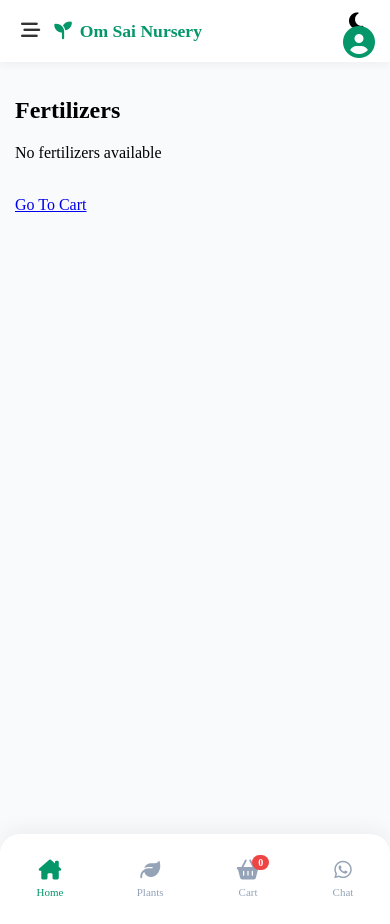
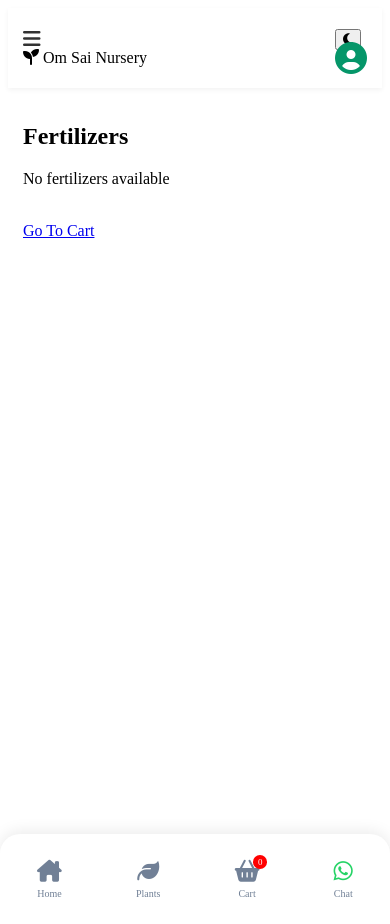
Before and after one commit to adityawalke97-prog/Om-Sai-Nursery-, a Flask app: page /fertilizers in a window 390 px wide. Run offline with Flask 3, Linux system fonts and the light colour scheme; data that the repository does not hold is empty.

Commit message:
Update Home.html

```diff
--- a/templates/Home.html
+++ b/templates/Home.html
@@ -2,7 +2,7 @@
 <html lang="en">
 <head>
     <meta charset="UTF-8">
-    <meta name="viewport" content="width=device-width, initial-scale=1.0, maximum-scale=1.0, user-scalable=no">
+    <meta name="viewport" content="width=device-width, initial-scale=1.0">
     <title>{% block title %}Om Sai Nursery{% endblock %}</title>
 
     <link href="https://fonts.googleapis.com/css2?family=Poppins:wght@300;400;600&display=swap" rel="stylesheet">
@@ -10,146 +10,177 @@
     <link rel="stylesheet" href="{{ url_for('static', filename='style.css') }}">
 
     <style>
-        /* --- DESKTOP DESIGN (Waisa hi jaisa aapko chahiye) --- */
-        @media (min-width: 769px) {
-            .mobile-only { display: none !important; }
-            .sidebar { position: static; display: block; }
-        }
+        /* --- MOBILE ONLY ADVANCED OVERRIDES --- */
+        @media screen and (max-width: 768px) {
+            /* Background Animation Hide on Mobile */
+            .area, .circles { display: none !important; }
 
-        /* --- MOBILE ADVANCED UI (Bakwaas hatane ke liye) --- */
-        @media (max-width: 768px) {
-            body { background: #f8fafc; margin: 0; padding: 0; }
+            /* Top Nav Fix */
+            .top-nav {
+                display: flex !important;
+                position: sticky !important;
+                top: 0;
+                background: white !important;
+                z-index: 1000;
+                padding: 10px 15px !important;
+                justify-content: space-between !important;
+                align-items: center !important;
+                height: 60px !important;
+                box-shadow: 0 2px 5px rgba(0,0,0,0.05);
+            }
 
-            /* Background animation hide on mobile for speed */
-            .area { display: none; }
-
-            /* Top Header Fix */
-            .top-nav {
-                display: flex;
-                justify-content: space-between;
-                align-items: center;
-                padding: 10px 15px;
-                background: #ffffff;
-                box-shadow: 0 2px 10px rgba(0,0,0,0.05);
-                position: sticky;
-                top: 0;
-                z-index: 1000;
-            }
-            .desktop-search, .weather-widget, .lang-switch { display: none !important; }
-
-            .logo { font-size: 1.1rem; font-weight: 600; color: #059669; display: flex; align-items: center; gap: 8px; }
-
-            /* Profile Container Fix */
-            .profile-container { position: relative; }
-            .profile-box {
-                position: absolute;
-                top: 50px;
-                right: 0;
-                background: white;
-                width: 200px;
-                border-radius: 12px;
-                box-shadow: 0 10px 25px rgba(0,0,0,0.1);
-                padding: 15px;
-                display: none;
-                z-index: 2000;
-            }
-            .profile-box.active { display: block; }
-
-            /* Sidebar Drawer Fix */
+            /* Sidebar Drawer Logic */
             .sidebar {
                 position: fixed !important;
                 left: -100% !important;
                 top: 0;
-                width: 280px;
-                height: 100vh;
+                width: 280px !important;
+                height: 100vh !important;
                 background: white !important;
-                z-index: 3000;
-                transition: 0.4s cubic-bezier(0.4, 0, 0.2, 1);
-                box-shadow: 10px 0 30px rgba(0,0,0,0.1);
-                padding-top: 20px;
+                z-index: 9999 !important;
+                transition: 0.3s ease-in-out !important;
+                box-shadow: 5px 0 15px rgba(0,0,0,0.1);
+                display: block !important;
             }
             .sidebar.active { left: 0 !important; }
 
-            /* Bottom App Navigation (Super Modern) */
+            /* Mobile Menu Toggle Button */
+            .mob-menu-btn { display: block !important; cursor: pointer; font-size: 20px; color: #333; }
+
+            /* Desktop Elements Hide */
+            .search-bar, .weather-widget, .lang-switch, .floating-cart { display: none !important; }
+
+            /* Main Content Adjust */
+            .main-wrapper { display: block !important; }
+            .content-area { padding: 15px !important; padding-bottom: 100px !important; }
+
+            /* Advanced Bottom App Bar */
             .mobile-bottom-nav {
+                display: flex !important;
                 position: fixed;
                 bottom: 0;
                 left: 0;
-                right: 0;
+                width: 100%;
+                background: white;
                 height: 70px;
-                background: white;
-                display: flex;
+                box-shadow: 0 -3px 15px rgba(0,0,0,0.08);
                 justify-content: space-around;
                 align-items: center;
-                box-shadow: 0 -5px 20px rgba(0,0,0,0.05);
-                border-radius: 20px 20px 0 0;
                 z-index: 1000;
+                border-top-left-radius: 20px;
+                border-top-right-radius: 20px;
             }
             .nav-item {
                 text-decoration: none;
-                color: #94a3b8;
-                font-size: 11px;
+                color: #718096;
+                font-size: 10px;
                 display: flex;
                 flex-direction: column;
                 align-items: center;
                 gap: 4px;
-                transition: 0.3s;
             }
-            .nav-item i { font-size: 20px; }
-            .nav-item.active { color: #059669; }
+            .nav-item.active { color: #059669; font-weight: 600; }
+            .nav-item i { font-size: 22px; }
 
-            .content-area { padding: 15px; padding-bottom: 90px; min-height: 80vh; }
+            /* Sidebar Links Fix */
+            .sidebar ul { padding: 20px; list-style: none; }
+            .sidebar li { margin-bottom: 8px; }
+            .sidebar a {
+                padding: 12px 15px;
+                display: flex;
+                align-items: center;
+                gap: 12px;
+                text-decoration: none;
+                color: #333;
+                border-radius: 10px;
+            }
+            .sidebar a.active { background: #ecfdf5; color: #059669; }
 
             .overlay {
+                display: none;
                 position: fixed;
                 inset: 0;
-                background: rgba(0,0,0,0.4);
-                backdrop-filter: blur(3px);
-                display: none;
-                z-index: 2500;
+                background: rgba(0,0,0,0.5);
+                z-index: 9998;
+                backdrop-filter: blur(2px);
             }
             .overlay.active { display: block; }
         }
 
-        /* Common Utility */
-        .cart-badge {
+        /* Desktop specific reset */
+        @media screen and (min-width: 769px) {
+            .mobile-bottom-nav, .mob-menu-btn, .overlay { display: none !important; }
+        }
+
+        /* Profile Box */
+        .profile-box {
+            display: none;
             position: absolute;
-            top: -5px;
-            right: -10px;
-            background: #ef4444;
-            color: white;
-            font-size: 10px;
-            padding: 2px 6px;
-            border-radius: 50px;
-            font-weight: bold;
+            right: 0;
+            top: 55px;
+            background: white;
+            min-width: 180px;
+            padding: 15px;
+            border-radius: 12px;
+            box-shadow: 0 10px 25px rgba(0,0,0,0.1);
+            z-index: 1001;
         }
+        .profile-box.show { display: block; }
+        .dark-mode .profile-box { background: #1a1a1a; color: white; border: 1px solid #333; }
     </style>
 </head>
-<body class="{% if request.path == '/home' %}home-page{% endif %}">
+<body>
+    <div class="overlay" id="overlay" onclick="toggleSidebar()"></div>
 
-    <div class="overlay" id="overlay" onclick="toggleSidebar()"></div>
+    <div class="area">
+        <ul class="circles">
+            <li><i class="fa-solid fa-leaf"></i></li>
+            <li><i class="fa-solid fa-seedling"></i></li>
+            <li><i class="fa-solid fa-tree"></i></li>
+            <li><i class="fa-solid fa-spa"></i></li>
+            <li><i class="fa-solid fa-leaf"></i></li>
+            <li><i class="fa-solid fa-seedling"></i></li>
+            <li><i class="fa-solid fa-tree"></i></li>
+            <li><i class="fa-solid fa-spa"></i></li>
+            <li><i class="fa-solid fa-leaf"></i></li>
+            <li><i class="fa-solid fa-seedling"></i></li>
+        </ul>
+    </div>
 
     <nav class="top-nav">
         <div class="logo">
-            <button onclick="toggleSidebar()" class="mobile-only" style="background:none; border:none; color:#333; font-size: 1.2rem; cursor:pointer;">
-                <i class="fa-solid fa-bars-staggered"></i>
-            </button>
-            <i class="fa-solid fa-seedling"></i>
-            <span>Om Sai Nursery</span>
+            <i class="fa-solid fa-bars mob-menu-btn" onclick="toggleSidebar()" style="display:none;"></i>
+            <i class="fa-solid fa-seedling"></i> Om Sai Nursery
+        </div>
+
+        <div class="search-bar">
+            <form action="{{ url_for('search') }}" method="GET" style="width: 100%; display: flex;">
+                <input type="text" name="q" placeholder="Search plants, seeds...">
+                <button type="submit"><i class="fa-solid fa-magnifying-glass"></i></button>
+            </form>
         </div>
 
         <div class="user-actions">
-            <button class="theme-toggle" onclick="toggleDarkMode()" style="background:none; border:none; font-size: 1.2rem; cursor:pointer;">
+            <div class="weather-widget">
+                <i class="fa-solid fa-cloud-sun"></i> <span>28°C</span>
+            </div>
+
+            <button class="theme-toggle" onclick="toggleDarkMode()">
                 <i class="fa-solid fa-moon" id="themeIcon"></i>
             </button>
 
-            <div class="profile-container" onclick="toggleProfile()">
+            <div class="lang-switch">
+                <a href="{{ url_for('set_language', lang_code='en') }}">EN</a> |
+                <a href="{{ url_for('set_language', lang_code='hi') }}">HI</a>
+            </div>
+
+            <div class="profile-container" style="position:relative;" onclick="toggleProfile()">
                 <i class="fa-solid fa-circle-user fa-2xl" style="color: #059669; cursor:pointer;"></i>
                 <div class="profile-box" id="profileBox">
-                    <p style="margin:0;"><strong>{{ session['username'] if session.get('username') else 'Aditya Walke' }}</strong></p>
-                    <p style="font-size: 0.8rem; color: #64748b; margin: 5px 0;">User Account</p>
-                    <hr style="border:0; border-top:1px solid #eee; margin:10px 0;">
-                    <a href="/logout" style="color:#ef4444; text-decoration:none; font-size:0.9rem; display:flex; align-items:center; gap:8px;">
+                    <p><strong>{{ session['username'] if session['username'] else 'Guest' }}</strong></p>
+                    <p style="font-size: 0.8rem; color: gray;">{{ session['role'] }}</p>
+                    <hr>
+                    <a href="/logout" class="logout-btn" style="text-decoration:none; color:red; display:flex; align-items:center; gap:8px;">
                         <i class="fa-solid fa-power-off"></i> Logout
                     </a>
                 </div>
@@ -159,14 +190,16 @@
 
     <div class="main-wrapper">
         <aside class="sidebar" id="sidebar">
-            <div style="padding: 0 20px 20px; border-bottom: 1px solid #eee;">
-                <h3 style="color:#059669;">Dashboard</h3>
-            </div>
-            <ul class="nav-links" style="list-style:none; padding:10px;">
-                <li style="margin-bottom:5px;"><a href="/home" style="display:flex; align-items:center; gap:15px; padding:12px 15px; text-decoration:none; color:#334155; border-radius:8px;" class="active"><i class="fa-solid fa-house"></i> Home</a></li>
-                <li style="margin-bottom:5px;"><a href="/plants" style="display:flex; align-items:center; gap:15px; padding:12px 15px; text-decoration:none; color:#334155; border-radius:8px;"><i class="fa-solid fa-leaf"></i> Plants</a></li>
-                <li style="margin-bottom:5px;"><a href="/orders" style="display:flex; align-items:center; gap:15px; padding:12px 15px; text-decoration:none; color:#334155; border-radius:8px;"><i class="fa-solid fa-cart-shopping"></i> My Orders</a></li>
-                <li style="margin-bottom:5px;"><a href="/contact" style="display:flex; align-items:center; gap:15px; padding:12px 15px; text-decoration:none; color:#334155; border-radius:8px;"><i class="fa-solid fa-phone"></i> Contact</a></li>
+            <h3 style="padding: 20px 0 10px 25px; border-bottom: 1px solid #eee;">Dashboard</h3>
+            <ul class="nav-links">
+                <li><a href="/home" class="{{ 'active' if request.path == '/home' else '' }}"><i class="fa-solid fa-house"></i> {{ texts['home'] }}</a></li>
+                <li><a href="/plants" class="{{ 'active' if request.path == '/plants' else '' }}"><i class="fa-solid fa-leaf"></i> {{ texts['plants'] }}</a></li>
+                <li><a href="/seeds" class="{{ 'active' if request.path == '/seeds' else '' }}"><i class="fa-solid fa-spa"></i> {{ texts['seeds'] }}</a></li>
+                <li><a href="/diseases" class="{{ 'active' if request.path == '/diseases' else '' }}"><i class="fa-solid fa-bug"></i> {{ texts['diseases'] }}</a></li>
+                <li><a href="/orders" class="{{ 'active' if request.path == '/orders' else '' }}"><i class="fa-solid fa-cart-shopping"></i> {{ texts['orders'] }}</a></li>
+                <li><a href="/payments" class="{{ 'active' if request.path == '/payments' else '' }}"><i class="fa-solid fa-wallet"></i> {{ texts['payments'] }}</a></li>
+                <li><a href="/feedback" class="{{ 'active' if request.path == '/feedback' else '' }}"><i class="fa-solid fa-comment-dots"></i> {{ texts['feedback'] }}</a></li>
+                <li><a href="/contact" class="{{ 'active' if request.path == '/contact' else '' }}"><i class="fa-solid fa-phone"></i> {{ texts['contact'] }}</a></li>
             </ul>
         </aside>
 
@@ -175,44 +208,55 @@
         </main>
     </div>
 
-    <nav class="mobile-bottom-nav mobile-only">
-        <a href="/home" class="nav-item active">
+    <a href="/orders" class="floating-cart">
+        <i class="fa-solid fa-basket-shopping"></i>
+        <span class="cart-count">0</span>
+    </a>
+
+    <div class="mobile-bottom-nav" style="display:none;">
+        <a href="/home" class="nav-item {{ 'active' if request.path == '/home' else '' }}">
             <i class="fa-solid fa-house-chimney"></i>
             <span>Home</span>
         </a>
-        <a href="/plants" class="nav-item">
+        <a href="/plants" class="nav-item {{ 'active' if request.path == '/plants' else '' }}">
             <i class="fa-solid fa-leaf"></i>
             <span>Plants</span>
         </a>
-        <a href="/orders" class="nav-item">
+        <a href="/orders" class="nav-item {{ 'active' if request.path == '/orders' else '' }}">
             <div style="position:relative;">
                 <i class="fa-solid fa-basket-shopping"></i>
-                <span class="cart-count cart-badge">0</span>
+                <span class="cart-count" style="position:absolute; top:-5px; right:-8px; background:red; color:white; font-size:9px; border-radius:50%; padding:2px 5px;">0</span>
             </div>
             <span>Cart</span>
         </a>
         <a href="https://wa.me/919999999999" class="nav-item">
-            <i class="fa-brands fa-whatsapp"></i>
+            <i class="fa-brands fa-whatsapp" style="color:#25D366;"></i>
             <span>Chat</span>
         </a>
-    </nav>
+    </div>
 
     <script>
         function toggleSidebar() {
-            document.getElementById('sidebar').classList.toggle('active');
-            document.getElementById('overlay').classList.toggle('active');
+            const side = document.getElementById('sidebar');
+            const over = document.getElementById('overlay');
+            side.classList.toggle('active');
+            over.classList.toggle('active');
         }
 
         function toggleProfile() {
-            document.getElementById("profileBox").classList.toggle("active");
+            document.getElementById("profileBox").classList.toggle("show");
         }
 
         function toggleDarkMode() {
             document.body.classList.toggle('dark-mode');
             const icon = document.getElementById('themeIcon');
-            const isDark = document.body.classList.contains('dark-mode');
-            icon.className = isDark ? 'fa-solid fa-sun' : 'fa-solid fa-moon';
-            localStorage.setItem('theme', isDark ? 'dark' : 'light');
+            if(document.body.classList.contains('dark-mode')) {
+                icon.className = 'fa-solid fa-sun';
+                localStorage.setItem('theme', 'dark');
+            } else {
+                icon.className = 'fa-solid fa-moon';
+                localStorage.setItem('theme', 'light');
+            }
         }
 
         window.onload = () => {
@@ -224,10 +268,10 @@
             document.querySelectorAll('.cart-count').forEach(el => el.innerText = cart.length);
         };
 
-        // Close dropdowns on outside click
+        // Close profile when clicking outside
         window.addEventListener('click', function(e) {
             if (!document.querySelector('.profile-container').contains(e.target)) {
-                document.getElementById("profileBox").classList.remove("active");
+                document.getElementById("profileBox").classList.remove("show");
             }
         });
     </script>
```
